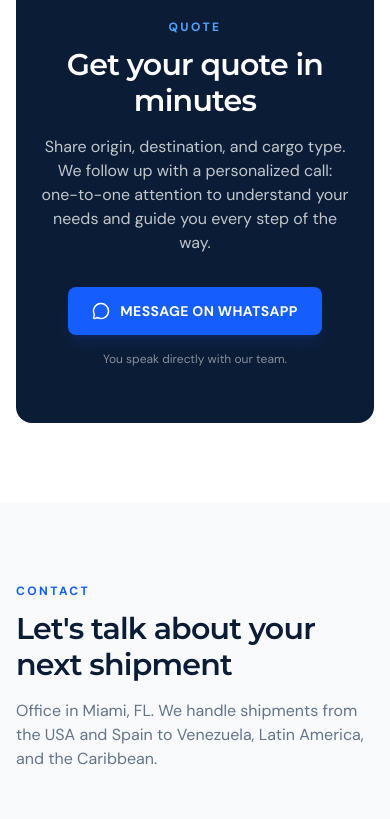
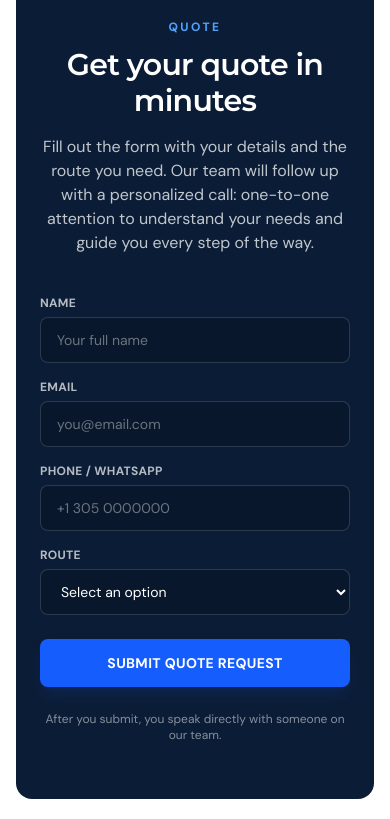
Before and after one commit to Carjamax231/Export8inc, a Next.js app: page /en in a window 390 px wide. Shown: the part 5520-6339 px from the top of the page. Built offline with nearby package versions, Linux system fonts and the light colour scheme.

Commit message:
feat: formulario mvp de cotizacion conectado a google sheets

```diff
--- /dev/null
+++ b/src/app/api/quote/route.ts
@@ -0,0 +1,78 @@
+import { NextResponse } from "next/server";
+
+type QuoteBody = {
+  name?: unknown;
+  email?: unknown;
+  phone?: unknown;
+  route?: unknown;
+};
+
+function asNonEmptyString(value: unknown): string | null {
+  if (typeof value !== "string") return null;
+  const trimmed = value.trim();
+  return trimmed.length > 0 ? trimmed : null;
+}
+
+export async function POST(request: Request) {
+  const webhookUrl = process.env.GOOGLE_SHEETS_WEBHOOK_URL;
+
+  if (!webhookUrl) {
+    return NextResponse.json(
+      { success: false, error: "Missing GOOGLE_SHEETS_WEBHOOK_URL" },
+      { status: 500 },
+    );
+  }
+
+  let body: QuoteBody;
+  try {
+    body = (await request.json()) as QuoteBody;
+  } catch {
+    return NextResponse.json(
+      { success: false, error: "Invalid JSON body" },
+      { status: 400 },
+    );
+  }
+
+  const name = asNonEmptyString(body.name);
+  const email = asNonEmptyString(body.email);
+  const phone = asNonEmptyString(body.phone);
+  const route = asNonEmptyString(body.route);
+
+  if (!name || !email || !phone || !route) {
+    return NextResponse.json(
+      { success: false, error: "Missing required fields: name, email, phone, route" },
+      { status: 400 },
+    );
+  }
+
+  try {
+    const response = await fetch(webhookUrl, {
+      method: "POST",
+      headers: { "Content-Type": "application/json" },
+      body: JSON.stringify({ name, email, phone, route }),
+      redirect: "follow",
+    });
+
+    if (!response.ok) {
+      const detail = await response.text().catch(() => "");
+      return NextResponse.json(
+        {
+          success: false,
+          error: "Google Sheets webhook request failed",
+          status: response.status,
+          detail: detail.slice(0, 300),
+        },
+        { status: 502 },
+      );
+    }
+
+    return NextResponse.json({ success: true });
+  } catch (error) {
+    const message =
+      error instanceof Error ? error.message : "Unknown webhook error";
+    return NextResponse.json(
+      { success: false, error: message },
+      { status: 502 },
+    );
+  }
+}
--- a/src/components/Quote.tsx
+++ b/src/components/Quote.tsx
@@ -1,16 +1,14 @@
-import { MessageCircle } from "lucide-react";
 import { getTranslations } from "next-intl/server";
-import { WHATSAPP_NUMBER } from "@/lib/constants";
+import QuoteForm from "@/components/QuoteForm";
 
 export default async function Quote() {
   const t = await getTranslations("quote");
-  const tw = await getTranslations("whatsapp");
-  const href = `https://wa.me/${WHATSAPP_NUMBER}?text=${encodeURIComponent(tw("message"))}`;
 
   return (
     <section id="quote" className="section-anchor bg-white py-20 md:py-28">
       <div className="mx-auto max-w-7xl px-4 md:px-6">
-        <div className="rounded-2xl bg-navy px-6 py-14 text-center text-white md:px-16 md:py-20">
+        <div className="rounded-2xl bg-navy px-6 py-14 text-white md:px-16 md:py-20">
+          <div className="text-center">
             <p className="text-xs font-bold uppercase tracking-[0.2em] text-blue-400">
               {t("eyebrow")}
             </p>
@@ -20,16 +18,11 @@ export default async function Quote() {
             <p className="mx-auto mt-4 max-w-xl text-base text-white/75 md:text-lg">
               {t("subtitle")}
             </p>
-          <a
-            href={href}
-            target="_blank"
-            rel="noopener noreferrer"
-            className="mt-8 inline-flex items-center gap-2.5 rounded-lg bg-blue-600 px-6 py-3.5 text-sm font-bold uppercase tracking-wide text-white shadow-lg shadow-blue-900/30 transition-all duration-300 hover:bg-blue-700 hover:shadow-xl"
-          >
-            <MessageCircle size={18} aria-hidden />
-            {t("cta")}
-          </a>
-          <p className="mt-4 text-xs text-white/50">{t("note")}</p>
+          </div>
+
+          <QuoteForm />
+
+          <p className="mt-6 text-center text-xs text-white/50">{t("note")}</p>
         </div>
       </div>
     </section>
--- /dev/null
+++ b/src/components/QuoteForm.tsx
@@ -0,0 +1,175 @@
+"use client";
+
+import { useState, type FormEvent } from "react";
+import { useTranslations } from "next-intl";
+
+const ROUTE_VALUES = [
+  "usa-venezuela",
+  "spain-venezuela",
+  "online-shopping",
+  "commercial-cargo",
+] as const;
+
+type RouteValue = (typeof ROUTE_VALUES)[number];
+
+const ROUTE_PAYLOAD: Record<RouteValue, string> = {
+  "usa-venezuela": "USA ➔ Venezuela",
+  "spain-venezuela": "España ➔ Venezuela",
+  "online-shopping": "Compras Online",
+  "commercial-cargo": "Carga Comercial",
+};
+
+type Status = "idle" | "submitting" | "success" | "error";
+
+export default function QuoteForm() {
+  const t = useTranslations("quote.form");
+  const [name, setName] = useState("");
+  const [email, setEmail] = useState("");
+  const [phone, setPhone] = useState("");
+  const [route, setRoute] = useState<RouteValue | "">("");
+  const [status, setStatus] = useState<Status>("idle");
+  const [errorMessage, setErrorMessage] = useState("");
+
+  async function onSubmit(event: FormEvent<HTMLFormElement>) {
+    event.preventDefault();
+    if (!route) return;
+
+    setStatus("submitting");
+    setErrorMessage("");
+
+    try {
+      const response = await fetch("/api/quote", {
+        method: "POST",
+        headers: { "Content-Type": "application/json" },
+        body: JSON.stringify({
+          name,
+          email,
+          phone,
+          route: ROUTE_PAYLOAD[route],
+        }),
+      });
+
+      const data = (await response.json().catch(() => null)) as {
+        success?: boolean;
+        error?: string;
+      } | null;
+
+      if (!response.ok || !data?.success) {
+        setStatus("error");
+        setErrorMessage(data?.error || t("error"));
+        return;
+      }
+
+      setName("");
+      setEmail("");
+      setPhone("");
+      setRoute("");
+      setStatus("success");
+    } catch {
+      setStatus("error");
+      setErrorMessage(t("error"));
+    }
+  }
+
+  const inputClass =
+    "w-full rounded-lg border border-white/15 bg-navy-deep/60 px-4 py-3 text-sm text-white placeholder:text-white/40 outline-none transition focus:border-blue-500 focus:ring-2 focus:ring-blue-500/30";
+
+  return (
+    <form onSubmit={onSubmit} className="mx-auto mt-10 w-full max-w-xl text-left">
+      <div className="grid gap-4">
+        <div>
+          <label htmlFor="quote-name" className="mb-1.5 block text-xs font-bold uppercase tracking-wide text-white/70">
+            {t("nameLabel")}
+          </label>
+          <input
+            id="quote-name"
+            name="name"
+            type="text"
+            required
+            autoComplete="name"
+            value={name}
+            onChange={(e) => setName(e.target.value)}
+            placeholder={t("namePlaceholder")}
+            className={inputClass}
+          />
+        </div>
+
+        <div>
+          <label htmlFor="quote-email" className="mb-1.5 block text-xs font-bold uppercase tracking-wide text-white/70">
+            {t("emailLabel")}
+          </label>
+          <input
+            id="quote-email"
+            name="email"
+            type="email"
+            required
+            autoComplete="email"
+            value={email}
+            onChange={(e) => setEmail(e.target.value)}
+            placeholder={t("emailPlaceholder")}
+            className={inputClass}
+          />
+        </div>
+
+        <div>
+          <label htmlFor="quote-phone" className="mb-1.5 block text-xs font-bold uppercase tracking-wide text-white/70">
+            {t("phoneLabel")}
+          </label>
+          <input
+            id="quote-phone"
+            name="phone"
+            type="tel"
+            required
+            autoComplete="tel"
+            value={phone}
+            onChange={(e) => setPhone(e.target.value)}
+            placeholder={t("phonePlaceholder")}
+            className={inputClass}
+          />
+        </div>
+
+        <div>
+          <label htmlFor="quote-route" className="mb-1.5 block text-xs font-bold uppercase tracking-wide text-white/70">
+            {t("routeLabel")}
+          </label>
+          <select
+            id="quote-route"
+            name="route"
+            required
+            value={route}
+            onChange={(e) => setRoute(e.target.value as RouteValue | "")}
+            className={inputClass}
+          >
+            <option value="" disabled>
+              {t("routePlaceholder")}
+            </option>
+            {ROUTE_VALUES.map((value) => (
+              <option key={value} value={value} className="bg-navy text-white">
+                {t(`routes.${value}`)}
+              </option>
+            ))}
+          </select>
+        </div>
+      </div>
+
+      <button
+        type="submit"
+        disabled={status === "submitting"}
+        className="mt-6 inline-flex w-full items-center justify-center rounded-lg bg-blue-600 px-6 py-3.5 text-sm font-bold uppercase tracking-wide text-white shadow-lg shadow-blue-900/30 transition-all duration-300 hover:bg-blue-700 hover:shadow-xl disabled:cursor-not-allowed disabled:opacity-70"
+      >
+        {status === "submitting" ? t("submitting") : t("submit")}
+      </button>
+
+      {status === "success" && (
+        <p className="mt-4 text-center text-sm font-medium text-emerald-300" role="status">
+          {t("success")}
+        </p>
+      )}
+      {status === "error" && (
+        <p className="mt-4 text-center text-sm font-medium text-red-300" role="alert">
+          {errorMessage || t("error")}
+        </p>
+      )}
+    </form>
+  );
+}
--- a/src/messages/en.json
+++ b/src/messages/en.json
@@ -124,9 +124,28 @@
     "id": "quote",
     "eyebrow": "Quote",
     "title": "Get your quote in minutes",
-    "subtitle": "Share origin, destination, and cargo type. We follow up with a personalized call: one-to-one attention to understand your needs and guide you every step of the way.",
-    "cta": "Message on WhatsApp",
-    "note": "You speak directly with our team."
+    "subtitle": "Fill out the form with your details and the route you need. Our team will follow up with a personalized call: one-to-one attention to understand your needs and guide you every step of the way.",
+    "note": "After you submit, you speak directly with someone on our team.",
+    "form": {
+      "nameLabel": "Name",
+      "namePlaceholder": "Your full name",
+      "emailLabel": "Email",
+      "emailPlaceholder": "you@email.com",
+      "phoneLabel": "Phone / WhatsApp",
+      "phonePlaceholder": "+1 305 0000000",
+      "routeLabel": "Route",
+      "routePlaceholder": "Select an option",
+      "routes": {
+        "usa-venezuela": "USA ➔ Venezuela",
+        "spain-venezuela": "Spain ➔ Venezuela",
+        "online-shopping": "Online Shopping",
+        "commercial-cargo": "Commercial Cargo"
+      },
+      "submit": "Submit quote request",
+      "submitting": "Sending…",
+      "success": "All set! We received your request. We'll call you soon for personalized support.",
+      "error": "We couldn't send your request. Please try again."
+    }
   },
   "contact": {
     "id": "contact",
--- a/src/messages/es.json
+++ b/src/messages/es.json
@@ -124,9 +124,28 @@
     "id": "quote",
     "eyebrow": "Cotización",
     "title": "Solicita tu cotización en minutos",
-    "subtitle": "Cuéntanos origen, destino y tipo de carga. Te respondemos con una llamada personalizada: atención one-to-one para entender tu necesidad y acompañarte en cada paso.",
-    "cta": "Escribir por WhatsApp",
-    "note": "Hablas directamente con nuestro equipo."
+    "subtitle": "Completa el formulario con tus datos y la ruta que necesitas. Nuestro equipo te contactará con una llamada personalizada: atención one-to-one para entender tu necesidad y acompañarte en cada paso.",
+    "note": "Tras enviar tu solicitud, hablas directamente con una persona de nuestro equipo.",
+    "form": {
+      "nameLabel": "Nombre",
+      "namePlaceholder": "Tu nombre completo",
+      "emailLabel": "Correo electrónico",
+      "emailPlaceholder": "tu@email.com",
+      "phoneLabel": "Teléfono / WhatsApp",
+      "phonePlaceholder": "+58 412 0000000",
+      "routeLabel": "Ruta",
+      "routePlaceholder": "Selecciona una opción",
+      "routes": {
+        "usa-venezuela": "USA ➔ Venezuela",
+        "spain-venezuela": "España ➔ Venezuela",
+        "online-shopping": "Compras Online",
+        "commercial-cargo": "Carga Comercial"
+      },
+      "submit": "Enviar cotización",
+      "submitting": "Enviando…",
+      "success": "¡Listo! Recibimos tu solicitud. Te llamaremos pronto para atenderte de forma personalizada.",
+      "error": "No pudimos enviar tu solicitud. Inténtalo de nuevo."
+    }
   },
   "contact": {
     "id": "contact",
```
Lines whose indentation alone changed are shown as unchanged.
